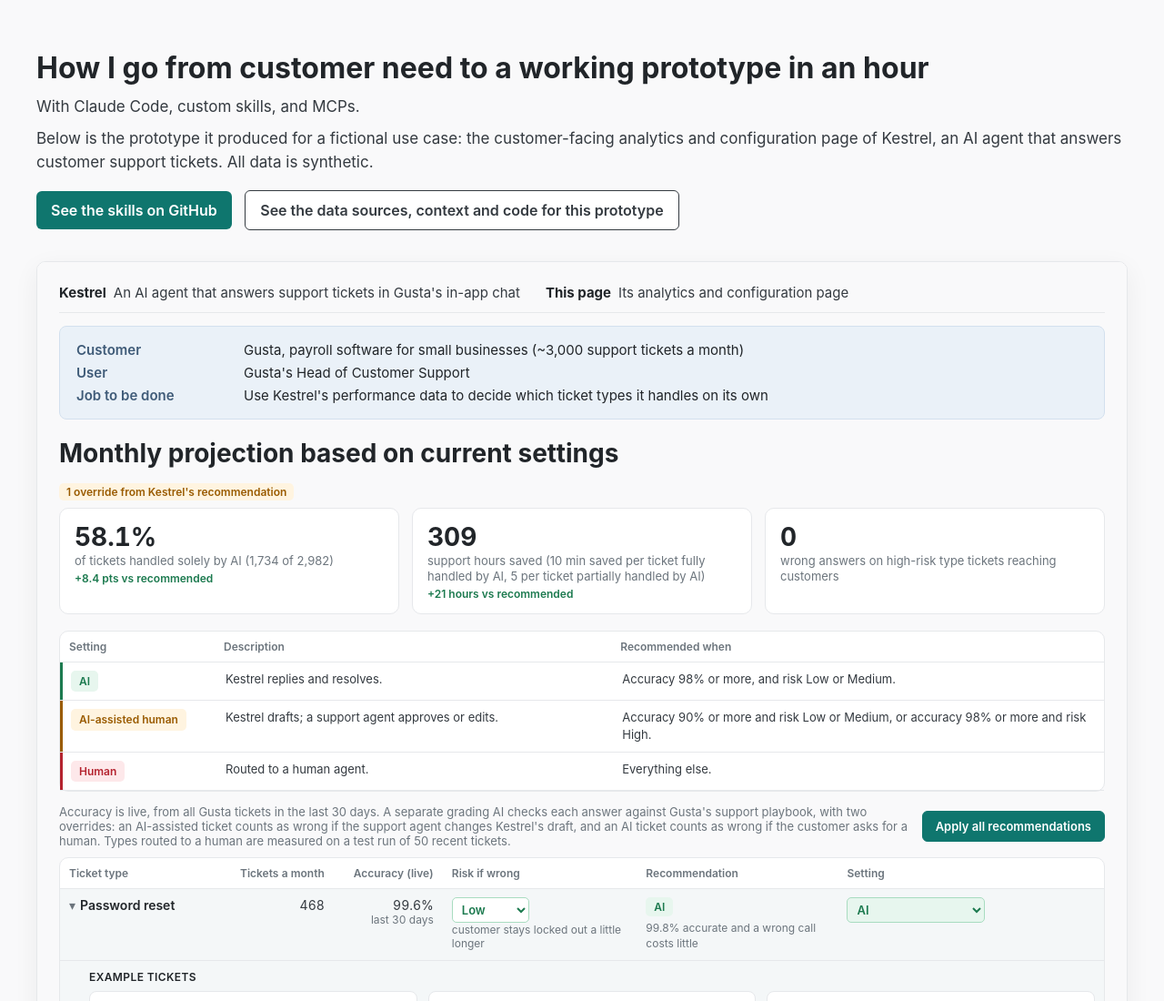
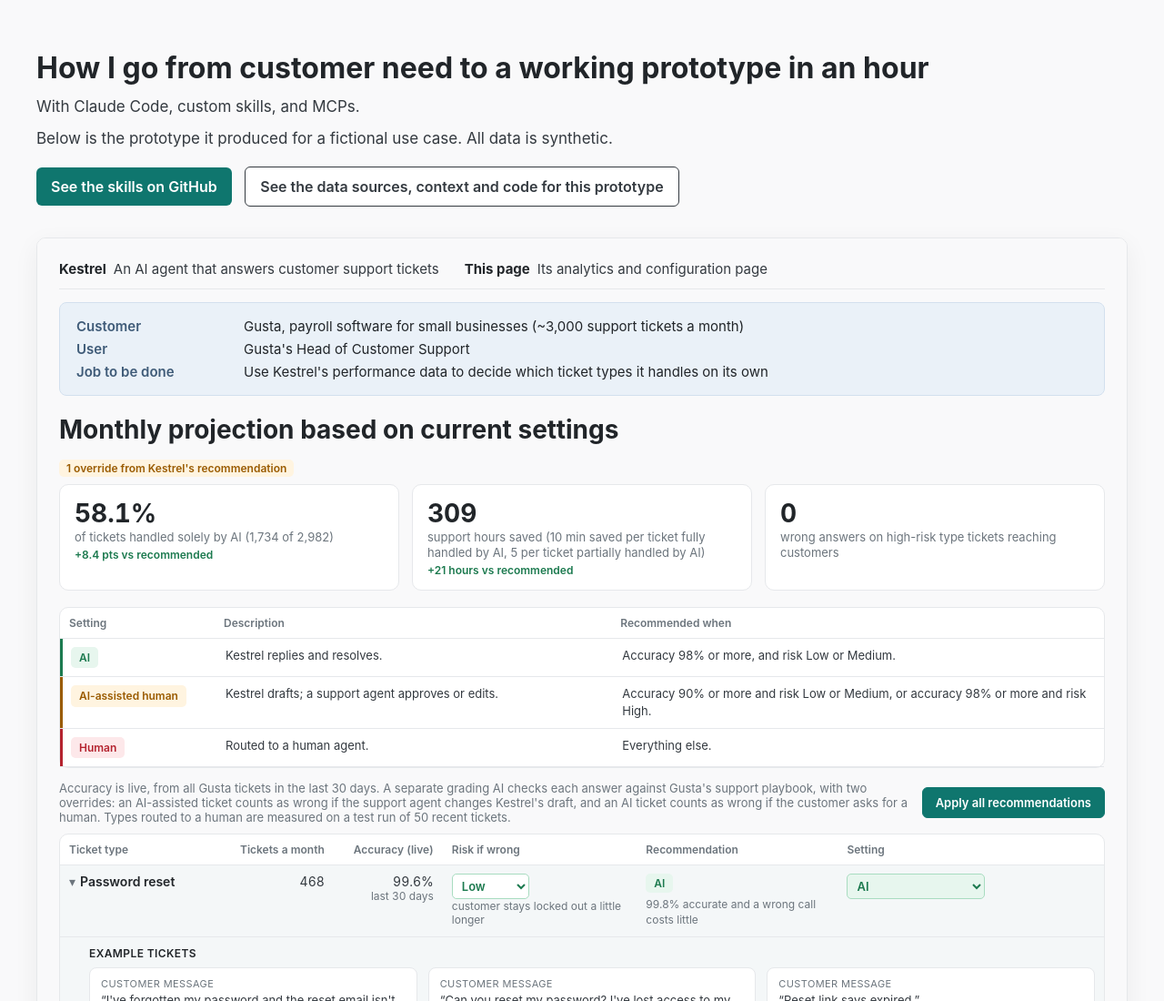
Before and after one commit to kfauzie/product-workflow, a website: page index.html in a window 1280 px wide. Shown: the top 1100 px of the page at 91% size. Drawn offline with Linux system fonts and the light colour scheme.

Commit message:
Landing description and Kestrel line simplified
Co-Authored-By: Claude Opus 5.5 <noreply@anthropic.com>
Claude-Session: https://claude.ai/code/session_016JoguXTxkWcj5knaYbAtMZ

```diff
--- a/index.html
+++ b/index.html
@@ -18,7 +18,7 @@ iframe{display:block;width:100%;height:2600px;border:0}
 <div class="intro">
 <h1>How I go from customer need to a working prototype in an hour</h1>
 <p>With Claude Code, custom skills, and MCPs.</p>
-<p>Below is the prototype it produced for a fictional use case: the customer-facing analytics and configuration page of Kestrel, an AI agent that answers customer support tickets. All data is synthetic.</p>
+<p>Below is the prototype it produced for a fictional use case. All data is synthetic.</p>
 <div class="links">
 <a class="btn" href="https://github.com/kfauzie/product-workflow">See the skills on GitHub</a>
 <a class="btn sec" href="https://github.com/kfauzie/product-workflow/tree/main/examples/kestrel">See the data sources, context and code for this prototype</a>
```
Also changed, not shown: examples/kestrel/run/build/check_mvp.js, examples/kestrel/run/build/mvp.html, examples/kestrel/run/design/1-overview.png, examples/kestrel/run/design/2-override.png.
